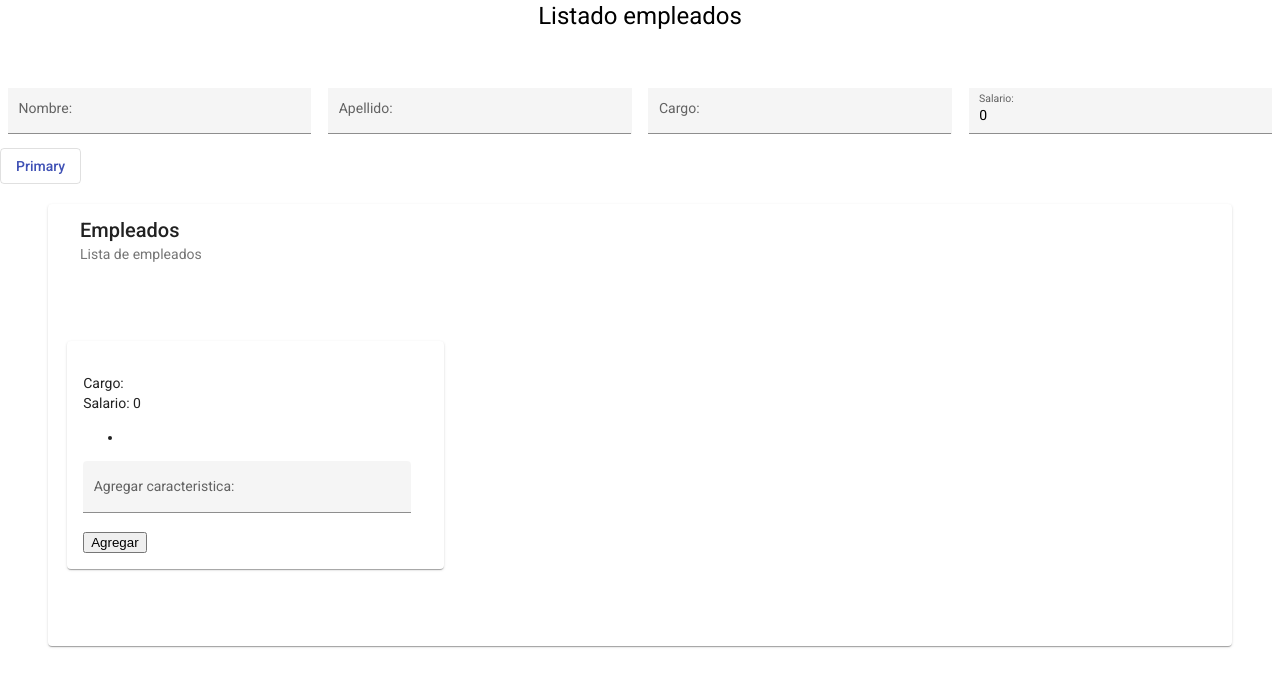
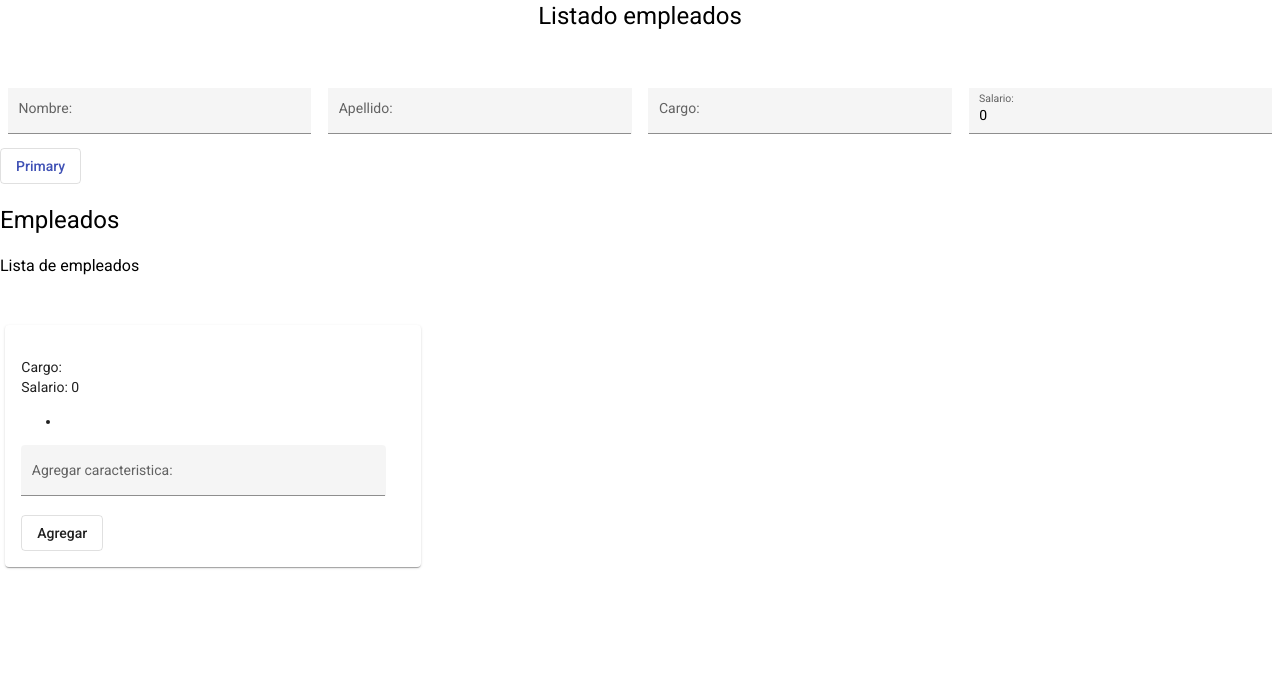
Before and after one commit to JuanS1471/angularproyecto, an Angular app in the folder angular-proyect/: page / in a window 1280 px wide. Both pictures are taken after a click on the button "Primary". Shown: the top 686 px of the page. Built offline with nearby package versions, Linux system fonts and the light colour scheme.

Commit message:
Servicios

```diff
--- a/angular-proyect/src/app/app.component.ts
+++ b/angular-proyect/src/app/app.component.ts
@@ -1,5 +1,6 @@
 import { Component } from '@angular/core';
 import { empleado } from './empleado.model';
+import { ServicioEmpleadosService } from './servicio-empleados.service';
 
 @Component({
   selector: 'app-root',
@@ -8,7 +9,11 @@ import { empleado } from './empleado.model';
 })
 export class AppComponent {
   titulo='Listado empleados';
+  constructor(
+   private notification: ServicioEmpleadosService
+  ){
 
+  }
   empleados:empleado[]=[
   ]
   nombreVar:string = "";
@@ -16,8 +21,9 @@ export class AppComponent {
   cargoVar:string = "";
   salarioVar:number = 0;
   agregarEmp(){
-    let miempleado = new empleado(this.nombreVar, this.apellidoVar, this.cargoVar, this.salarioVar)
-    this.empleados.push(miempleado)
+    let miempleado = new empleado(this.nombreVar, this.apellidoVar, this.cargoVar, this.salarioVar);
+    this.notification.mostrarMSG("Nombre: " + miempleado.nombre);
+    this.empleados.push(miempleado);
   }
 
 }
--- a/angular-proyect/src/app/app.module.ts
+++ b/angular-proyect/src/app/app.module.ts
@@ -11,6 +11,7 @@ import {MatCardModule} from '@angular/material/card';
 import {MatButtonModule} from '@angular/material/button';
 import {MatGridListModule} from '@angular/material/grid-list';
 import { CaracteristicasEmpleadosComponent } from './componentehijo/componentchild/caracteristicas-empleados/caracteristicas-empleados.component';
+import { ServicioEmpleadosService } from './servicio-empleados.service';
 @NgModule({
   declarations: [
     AppComponent,
@@ -28,7 +29,7 @@ import { CaracteristicasEmpleadosComponent } from './componentehijo/componentchi
     MatButtonModule,
     MatGridListModule
   ],
-  providers: [],
+  providers: [ServicioEmpleadosService],
   bootstrap: [AppComponent]
 })
 export class AppModule { }
--- a/angular-proyect/src/app/componentehijo/componentchild/caracteristicas-empleados/caracteristicas-empleados.component.html
+++ b/angular-proyect/src/app/componentehijo/componentchild/caracteristicas-empleados/caracteristicas-empleados.component.html
@@ -2,4 +2,4 @@
     <mat-label>Agregar caracteristica:</mat-label>
     <input matInput type="text" #caracteristicaN>
 </mat-form-field>
-<button (click)="agregarcaracteristica(caracteristicaN.value)">Agregar</button>
+<button  mat-stroked-button (click)="agregarcaracteristica(caracteristicaN.value)">Agregar</button>
--- a/angular-proyect/src/app/componentehijo/componentchild/caracteristicas-empleados/caracteristicas-empleados.component.ts
+++ b/angular-proyect/src/app/componentehijo/componentchild/caracteristicas-empleados/caracteristicas-empleados.component.ts
@@ -1,5 +1,6 @@
 import { Component, OnInit, Output } from '@angular/core';
 import { EventEmitter } from '@angular/core';
+import { ServicioEmpleadosService } from 'src/app/servicio-empleados.service';
 
 @Component({
   selector: 'app-caracteristicas-empleados',
@@ -9,12 +10,15 @@ import { EventEmitter } from '@angular/core';
 export class CaracteristicasEmpleadosComponent implements OnInit {
   @Output() caracteristicas = new EventEmitter<string>();
 
-  constructor() { }
+  constructor(
+    private notificacion: ServicioEmpleadosService
+  ) { }
 
   ngOnInit(): void {
   }
 
   agregarcaracteristica(value:string){
+    this.notificacion.mostrarMSG("Caracteristica: " + value)
     this.caracteristicas.emit(value);
   }
 }
--- a/angular-proyect/src/app/componentehijo/componentchild/componentchild.component.html
+++ b/angular-proyect/src/app/componentehijo/componentchild/componentchild.component.html
@@ -1,12 +1,10 @@
 <div style="display: flex;
 justify-content: center;
 align-items: center; width: 100%; margin-top: 20px;">
- <mat-card>
-    <mat-card-header>
-        <mat-card-title>Empleados</mat-card-title>
-        <mat-card-subtitle>Lista de empleados</mat-card-subtitle>
-      </mat-card-header>
-    <mat-grid-list cols="3" rowHeight="350">
+ <div style="width: 100%;">
+    <h1>Empleados</h1>
+        <h3>Lista de empleados</h3>
+    <mat-grid-list cols="3" rowHeight="300px">
         <mat-grid-tile *ngFor="let emp of empleados"><mat-card style="overflow: scroll;">
             <mat-card-header>
                 <mat-card-title>{{emp.nombre}}
@@ -21,5 +19,5 @@ align-items: center; width: 100%; margin-top: 20px;">
                 <app-caracteristicas-empleados (caracteristicas)="agregarCarac($event)"></app-caracteristicas-empleados>
     </mat-card></mat-grid-tile>
     </mat-grid-list>
-</mat-card>
 </div>
+</div>
--- /dev/null
+++ b/angular-proyect/src/app/servicio-empleados.service.ts
@@ -0,0 +1,13 @@
+import { Injectable } from '@angular/core';
+
+@Injectable({
+  providedIn: 'root'
+})
+export class ServicioEmpleadosService {
+
+  constructor() { }
+
+  mostrarMSG(mensaje: string){
+    alert(mensaje)
+  }
+}
```
Also changed, not shown: 1 other file (tests, documents, lock files or other folders).
